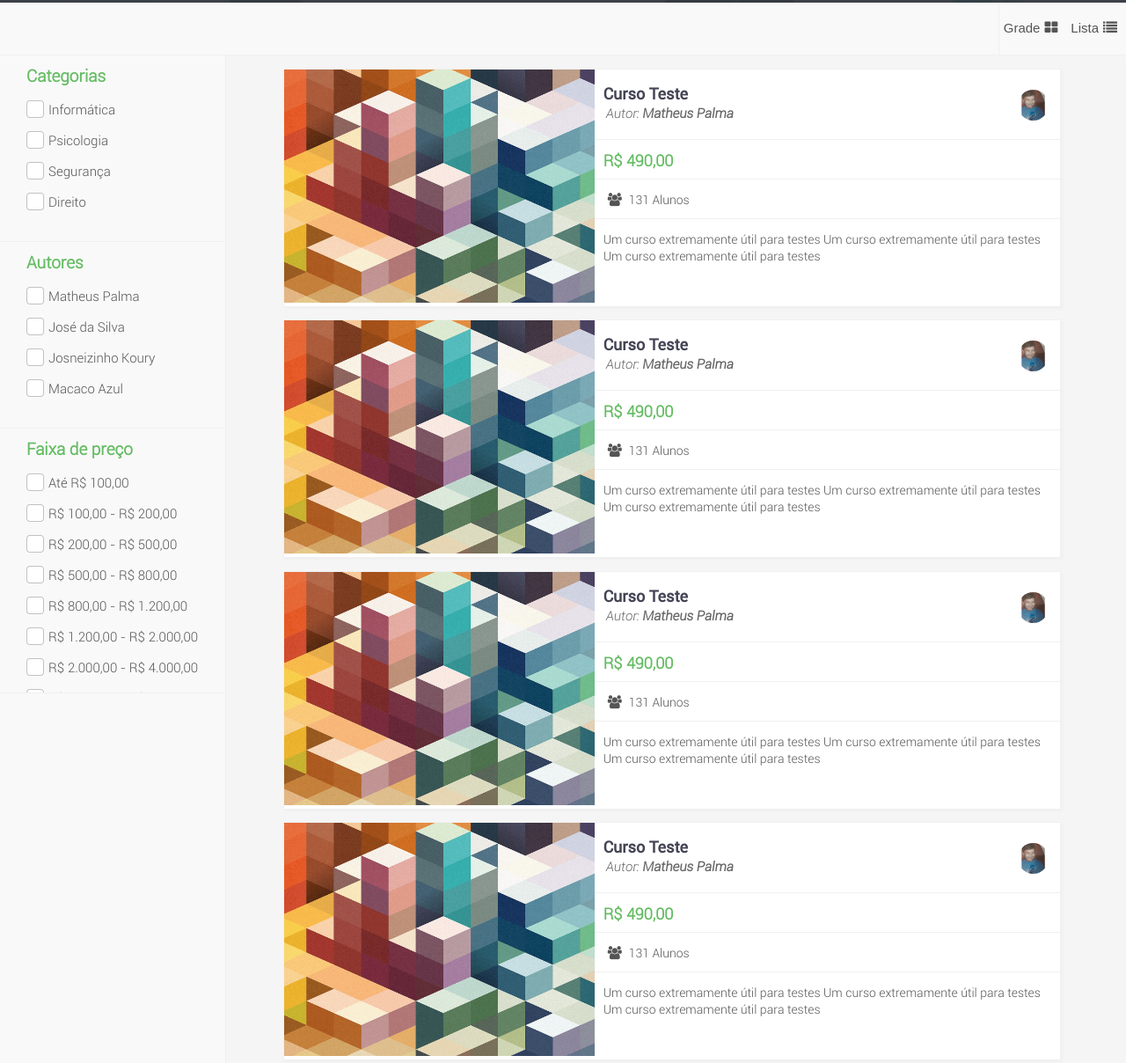
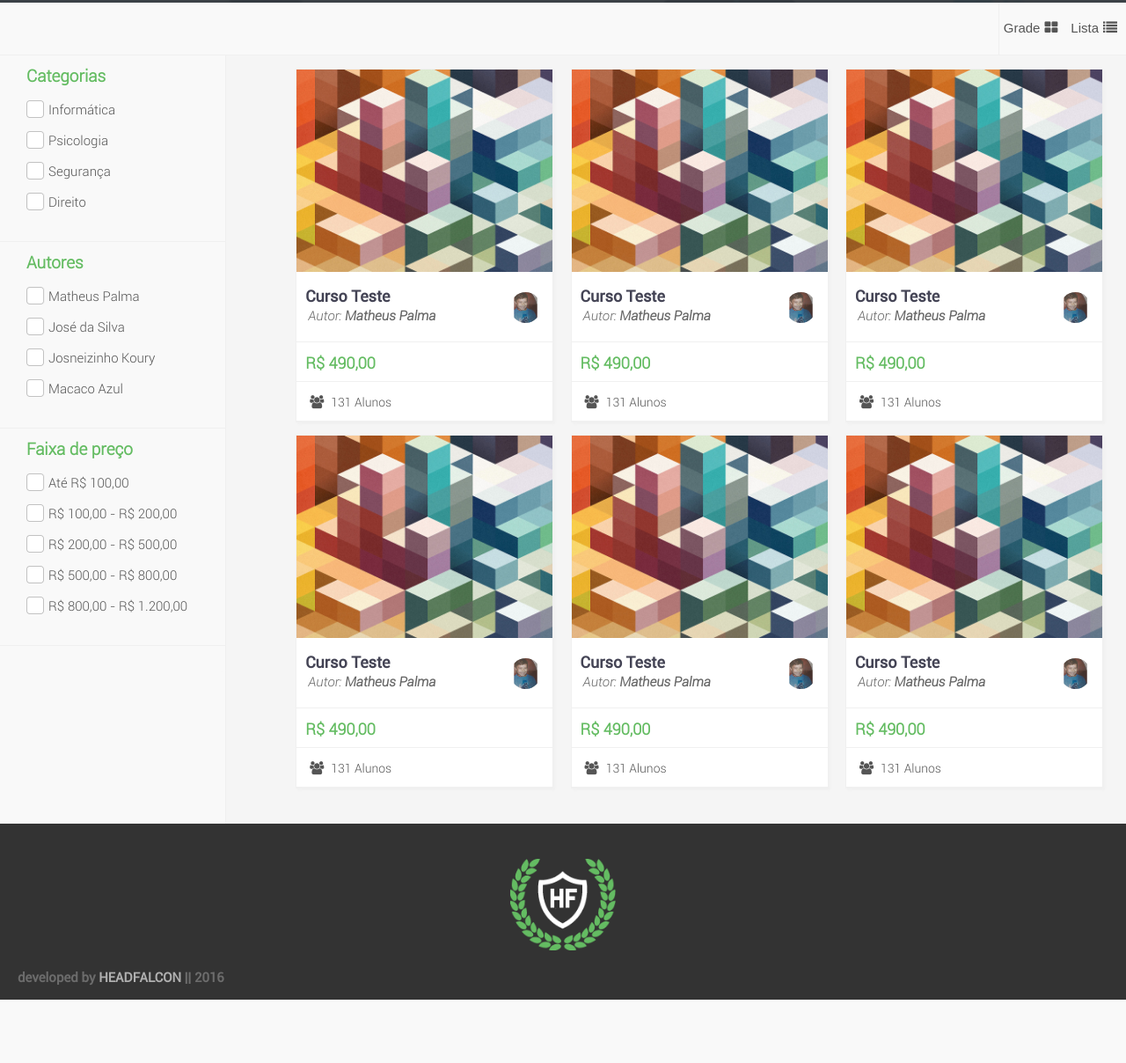
Before and after one commit to palma200/projectheadfalcon, a plain HTML site: page course.html in a window 1280 px wide. Shown: the part 217-1425 px from the top of the page at 88% size. After the commit the page ends 1353 px from the top, so only its background shows below. Drawn offline with nearby package versions, Linux system fonts and the light colour scheme.

Commit message:
28/04/2016

```diff
--- a/course.html
+++ b/course.html
@@ -17,6 +17,18 @@
 <script src="http://code.jquery.com/jquery-2.2.3.min.js"></script>
 <!---->
 <!-- CODE JS -->
+<script type="text/javascript">
+function changeList(){
+
+	document.getElementById('change-class').className = "list";
+
+}
+function changeGrid(){
+
+	document.getElementById('change-class').className = "";
+
+}
+</script>
 <!-- -->
 </head>
 <body>
@@ -53,29 +65,11 @@
 </section>
 <section class="content-search">
 	<header class="content-search-header">
-		<!-- Category with select
-		<div class="category-content-search">
-			<label> Categoria </label>
-			<select>
-				<option>Nenhum(a)</option>
-				<option>Informática</option>
-				<option>Psicologia</option>
-			</select>
-		</div>
-		<div class="category-content-search">
-			<label> Autor </label>
-			<select>
-				<option>Nenhum(a)</option>
-				<option>Informática</option>
-				<option>Psicologia</option>
-			</select>
-		</div>
-		-->
 		<div class="grid-list-content-search">
-			<button>
+			<button onclick="changeList();">
 				<label>Lista</label><i class="fa fa-list" aria-hidden="true"></i>
 			</button>
-			<button>
+			<button onclick="changeGrid();">
 				<label>Grade</label><i class="fa fa-th-large" aria-hidden="true"></i>
 			</button>
 		</div>
@@ -103,95 +97,129 @@
 			<li><a href="#"> R$ 200,00 - R$ 500,00 </a></li>
 			<li><a href="#"> R$ 500,00 - R$ 800,00 </a></li>
 			<li><a href="#"> R$ 800,00 - R$ 1.200,00 </a></li>
-			<li><a href="#"> R$ 1.200,00 - R$ 2.000,00 </a></li>
-			<li><a href="#"> R$ 2.000,00 - R$ 4.000,00 </a></li>
-			<li><a href="#"> R$ 4.000,00 - R$ 10.000,00 </a></li>
-			<li><a href="#"> Acima de R$ 10.000,00 </a></li>
 		</div>
 	</nav>
 	<div class="content-course">
-	<div class="course_list">
-		<div class="course_pic_list">
+	  <div class="" id="change-class">
+		<div class="course">
+			<div class="course_pic">
 				<img src="image/design3.jpg"/>
 			</div>
-		<div class="course_tit_list">
+			<div class="course_tit">
 				<h1> Curso Teste </h1>
 				<h2> Autor: <strong>Matheus Palma</strong></h2>
 				<img src="autor/eu512.png" name="Matheus Palma"/>
 			</div>
-		<div class="course_price_qnt_list">
+			<div class="course_price_qnt">
 				<h1> R$ 490,00 </h1>
 			</div>
-		<div class="course_price_qnt_list">
+			<div class="course_price_qnt">
 				<i class="fa fa-users" aria-hidden="true"></i> <h2>131 Alunos </h2>
 			</div>
-		<div class="course_desc_list">
+			<div class="course_desc">
 				<p> Um curso extremamente útil para testes Um curso extremamente útil para testes Um curso extremamente útil para testes  </p>
 			</div>
 		</div>
-		<div class="course_list">
-		<div class="course_pic_list">
+		<div class="course">
+			<div class="course_pic">
 				<img src="image/design3.jpg"/>
 			</div>
-		<div class="course_tit_list">
+			<div class="course_tit">
 				<h1> Curso Teste </h1>
 				<h2> Autor: <strong>Matheus Palma</strong></h2>
 				<img src="autor/eu512.png" name="Matheus Palma"/>
 			</div>
-		<div class="course_price_qnt_list">
+			<div class="course_price_qnt">
 				<h1> R$ 490,00 </h1>
 			</div>
-		<div class="course_price_qnt_list">
+			<div class="course_price_qnt">
 				<i class="fa fa-users" aria-hidden="true"></i> <h2>131 Alunos </h2>
 			</div>
-		<div class="course_desc_list">
+			<div class="course_desc">
 				<p> Um curso extremamente útil para testes Um curso extremamente útil para testes Um curso extremamente útil para testes  </p>
 			</div>
 		</div>
-		<div class="course_list">
-		<div class="course_pic_list">
+		<div class="course">
+			<div class="course_pic">
 				<img src="image/design3.jpg"/>
 			</div>
-		<div class="course_tit_list">
+			<div class="course_tit">
 				<h1> Curso Teste </h1>
 				<h2> Autor: <strong>Matheus Palma</strong></h2>
 				<img src="autor/eu512.png" name="Matheus Palma"/>
 			</div>
-		<div class="course_price_qnt_list">
+			<div class="course_price_qnt">
 				<h1> R$ 490,00 </h1>
 			</div>
-		<div class="course_price_qnt_list">
+			<div class="course_price_qnt">
 				<i class="fa fa-users" aria-hidden="true"></i> <h2>131 Alunos </h2>
 			</div>
-		<div class="course_desc_list">
+			<div class="course_desc">
 				<p> Um curso extremamente útil para testes Um curso extremamente útil para testes Um curso extremamente útil para testes  </p>
 			</div>
 		</div>
-		<div class="course_list">
-		<div class="course_pic_list">
+		<div class="course">
+			<div class="course_pic">
 				<img src="image/design3.jpg"/>
 			</div>
-		<div class="course_tit_list">
+			<div class="course_tit">
 				<h1> Curso Teste </h1>
 				<h2> Autor: <strong>Matheus Palma</strong></h2>
 				<img src="autor/eu512.png" name="Matheus Palma"/>
 			</div>
-		<div class="course_price_qnt_list">
+			<div class="course_price_qnt">
 				<h1> R$ 490,00 </h1>
 			</div>
-		<div class="course_price_qnt_list">
+			<div class="course_price_qnt">
 				<i class="fa fa-users" aria-hidden="true"></i> <h2>131 Alunos </h2>
 			</div>
-		<div class="course_desc_list">
+			<div class="course_desc">
 				<p> Um curso extremamente útil para testes Um curso extremamente útil para testes Um curso extremamente útil para testes  </p>
 			</div>
 		</div>
-
+		<div class="course">
+			<div class="course_pic">
+				<img src="image/design3.jpg"/>
+			</div>
+			<div class="course_tit">
+				<h1> Curso Teste </h1>
+				<h2> Autor: <strong>Matheus Palma</strong></h2>
+				<img src="autor/eu512.png" name="Matheus Palma"/>
+			</div>
+			<div class="course_price_qnt">
+				<h1> R$ 490,00 </h1>
+			</div>
+			<div class="course_price_qnt">
+				<i class="fa fa-users" aria-hidden="true"></i> <h2>131 Alunos </h2>
+			</div>
+			<div class="course_desc">
+				<p> Um curso extremamente útil para testes Um curso extremamente útil para testes Um curso extremamente útil para testes  </p>
+			</div>
+		</div>
+		<div class="course">
+			<div class="course_pic">
+				<img src="image/design3.jpg"/>
+			</div>
+			<div class="course_tit">
+				<h1> Curso Teste </h1>
+				<h2> Autor: <strong>Matheus Palma</strong></h2>
+				<img src="autor/eu512.png" name="Matheus Palma"/>
+			</div>
+			<div class="course_price_qnt">
+				<h1> R$ 490,00 </h1>
+			</div>
+			<div class="course_price_qnt">
+				<i class="fa fa-users" aria-hidden="true"></i> <h2>131 Alunos </h2>
+			</div>
+			<div class="course_desc">
+				<p> Um curso extremamente útil para testes Um curso extremamente útil para testes Um curso extremamente útil para testes  </p>
+			</div>
+		</div>
 	 </div>
 </section>
 <footer class="footer">
 	<img src="image/logofalcon_white.png"/>
-	<h1> developed by <a href="#">Matheus Palma</a> || 2016 </h1>
+	<h1> developed by <a href="#">HEADFALCON</a> || 2016 </h1>
 </footer>
 <!-- -->
 </body>
--- a/css/style.css
+++ b/css/style.css
@@ -220,42 +220,6 @@ background-color: #f9f9f9;
 border-bottom: 1px #f0f0f0 solid;
 
 }
-/* Category with selec
-.category-content-search {
-
-float: left;
-width: auto;
-height: 100%;
-background-color: transparent;
-padding-right: 5px;
-border-right: 1px #f0f0f0 solid;
-
-}
-.category-content-search label {
-
-
-font-family: "robotolight";
-font-weight: bold;
-font-size: 14px;
-color: #555;
-margin-right: 5px;
-margin-left: 5px;
-
-}
-.category-content-search select {
-
-padding: 10px;
-margin-top: 7px;
-border-radius:5px;
-cursor: pointer;
-border:1px #f0f0f0 solid;
-font-family: "robotolight";
-font-weight: normal;
-font-size: 14px;
-color: #555;
-
-}
-*/
 /* CONTENT SEARCH */
 .grid-list-content-search {
 
@@ -378,7 +342,7 @@ height: auto;
 background-color: #f5f5f5;
 float: right;
 padding-bottom: 40px;
-padding-left: 40px;
+padding-left: 55px;
 box-sizing:border-box;
 border-left:1px #f0f0f0 solid;
 
@@ -762,9 +726,14 @@ color: #555;
 margin-top: 8px;
 
 }
+.course_desc {
+
+display: none;
+
+}
 /* END */
 /* COURSE LIST*/
-.course_list {
+.list .course {
 
 width: 90%;
 height: auto;
@@ -779,26 +748,26 @@ margin-top: 1.5%;
 float: left;
 
 }
-.course_list:hover {
+.list .course:hover {
 
 border-color:#a9c9f2 ;
 
 }
 
-.course_pic_list {
+.list .course_pic {
 
 width: 40%;
 height: 100%;
 background-color: transparent;
 float: left;
 }
-.course_pic_list img {
+.list  .course_pic img {
 
 height: 100%;
 width: 100%;
 
 }
-.course_tit_list {
+.list .course_tit {
 
 width: 60%;
 height: 80px;
@@ -809,7 +778,7 @@ box-sizing:border-box;
 float: left;
 
 }
-.course_tit_list h1 {
+.list  .course_tit h1 {
 
 font-family: 'robotoregular';
 font-weight: bold;
@@ -819,7 +788,7 @@ font-size: 18px;
 color: #445;
 
 }
-.course_tit_list h2 {
+.list  .course_tit h2 {
 
 font-family: 'robotolight_italic';
 font-weight: normal;
@@ -830,7 +799,7 @@ color: #666;
 float: left;
 
 }
-.course_tit_list img {
+.list .course_tit img {
 
 float: right;
 width: 35px;
@@ -839,7 +808,7 @@ margin-right: 8px;
 margin-top: -16px;
 
 }
-.course_price_qnt_list {
+.list .course_price_qnt {
 
 width: 60%;
 height: 45px;
@@ -850,7 +819,7 @@ box-sizing:border-box;
 float: left;
 
 }
-.course_price_qnt_list h1 {
+.list  .course_price_qnt h1 {
 
 font-family: 'robotolight';
 font-weight: bold;
@@ -860,7 +829,7 @@ margin-top: 6px;
 margin-left: 5px;
 
 }
-.course_price_qnt_list i {
+.list  .course_price_qnt i {
 
 font-size: 15px;
 color: #555;
@@ -870,7 +839,7 @@ margin-left: 10px;
 float: left;
 
 }
-.course_price_qnt_list h2 {
+.list .course_price_qnt h2 {
 
 font-family: 'robotolight';
 font-weight: normal;
@@ -879,7 +848,7 @@ color: #555;
 margin-top: 8px;
 
 }
-.course_desc_list {
+.list .course_desc {
 
 width: 60%;
 height: auto;
@@ -888,9 +857,10 @@ background-color: transparent;
 padding: 5px;
 box-sizing:border-box;
 float: left;
+display: block;
 
 }
-.course_desc_list p {
+.list .course_desc p {
 
 font-family: 'robotolight';
 font-weight: normal;
```
Also changed, not shown: index.html (+1 -1 lines). Lines whose indentation alone changed are shown as unchanged.
